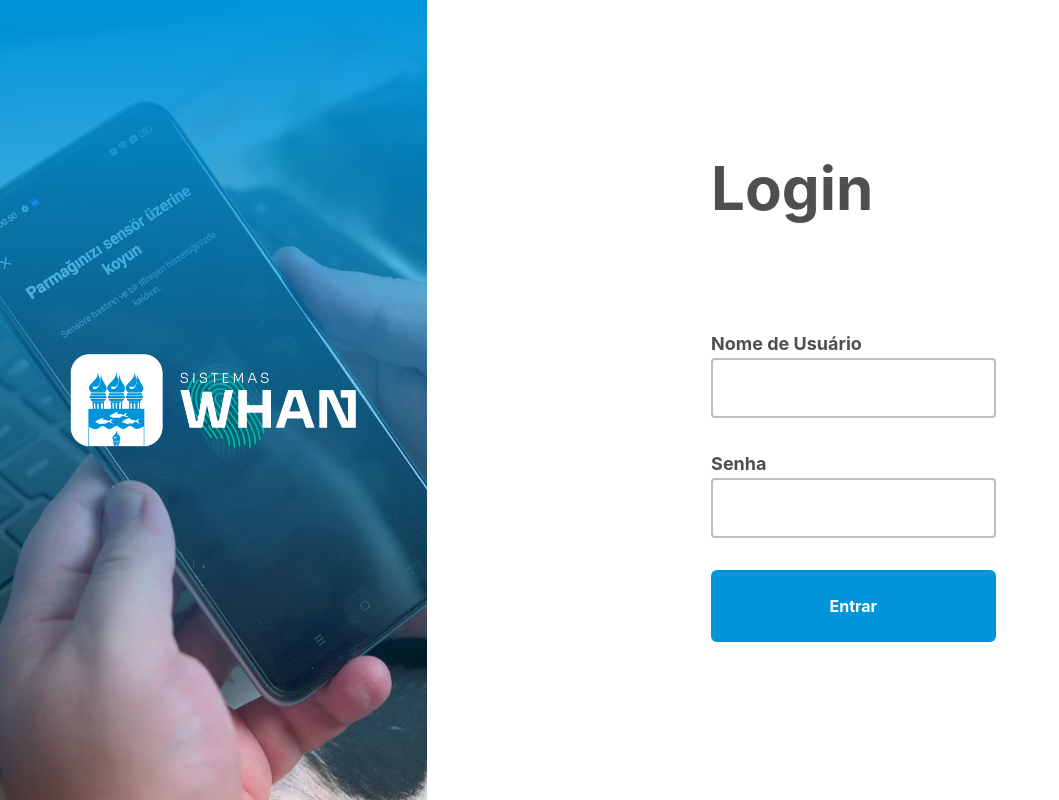
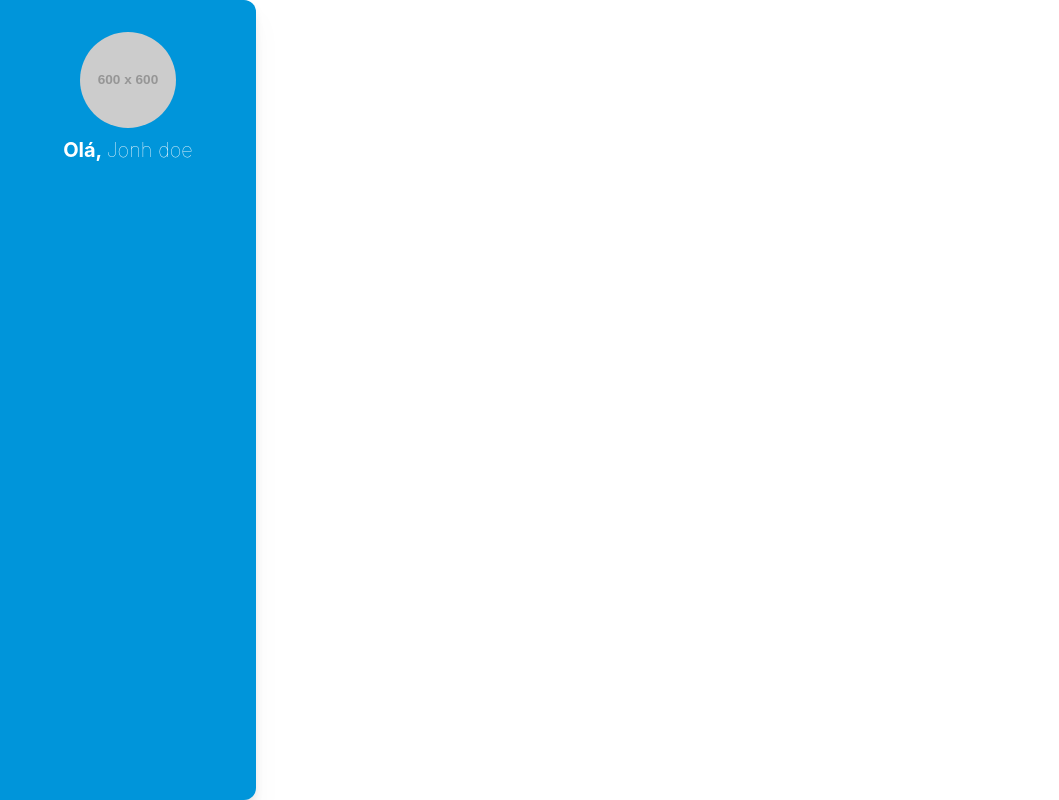
Before and after one commit to cpt-ufal-arapiraca/ace6-integracao, a React (Create React App) app: page / in a window 1280 px wide. Shown: the whole page, without its empty margins (0-1059 px from the left). Built offline with nearby package versions, Linux system fonts and the light colour scheme.

Commit message:
feat: sidebar base layout

```diff
--- /dev/null
+++ b/src/components/sidebar-button.js
@@ -0,0 +1,8 @@
+function SidebarButton({title, event, icon}){
+    return(
+        <button onClick={event}>
+                {title}
+        </button>
+    )
+}
+export default SidebarButton;
--- /dev/null
+++ b/src/components/sidebar.js
@@ -0,0 +1,12 @@
+import UserInfo from "./user-info";
+
+function Sidebar(){
+    return(
+        <div className="w-1/5 h-screen bg-primary rounded-r-xl flex flex-col items-center drop-shadow-xl">
+            <UserInfo
+            name="Jonh doe"
+            picture="{picture}"></UserInfo>
+        </div>
+    )
+}
+export default Sidebar;
--- /dev/null
+++ b/src/components/user-info.js
@@ -0,0 +1,13 @@
+function UserInfo({name, picture}){
+    return(
+        <div className="w-full  flex flex-col justify-center items-center p-8">
+            <div className="w-24 h-24 rounded-full">
+                    <img className="object-cover rounded-full" src="https://placehold.co/600x600"></img>
+            </div>
+            <div className="text-xl text-white font-bold pt-2">
+                <h3>Olá, <span className="font-thin">{name}</span></h3>
+            </div>
+        </div>
+    )
+}
+export default UserInfo;
--- a/src/index.js
+++ b/src/index.js
@@ -4,11 +4,12 @@ import './index.css';
 import App from './App';
 import reportWebVitals from './reportWebVitals';
 import Login from './pages/login';
+import Initial from './pages/initial';
 
 const root = ReactDOM.createRoot(document.getElementById('root'));
 root.render(
   <React.StrictMode>
-    <Login />
+    <Initial />
   </React.StrictMode>
 );
 
--- /dev/null
+++ b/src/pages/initial.js
@@ -0,0 +1,10 @@
+import Sidebar from "../components/sidebar";
+import UserInfo from "../components/user-info";
+
+
+function Initial(){
+    return(
+        <Sidebar/>
+    )
+}
+export default Initial;
```
